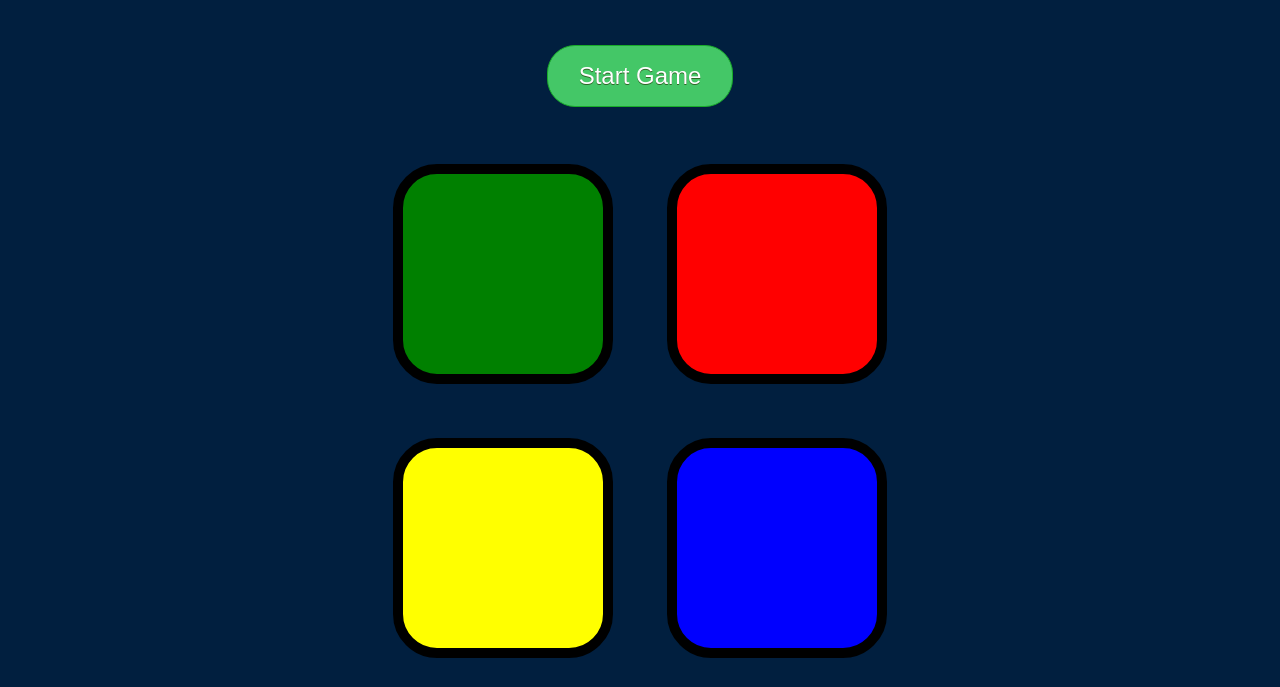
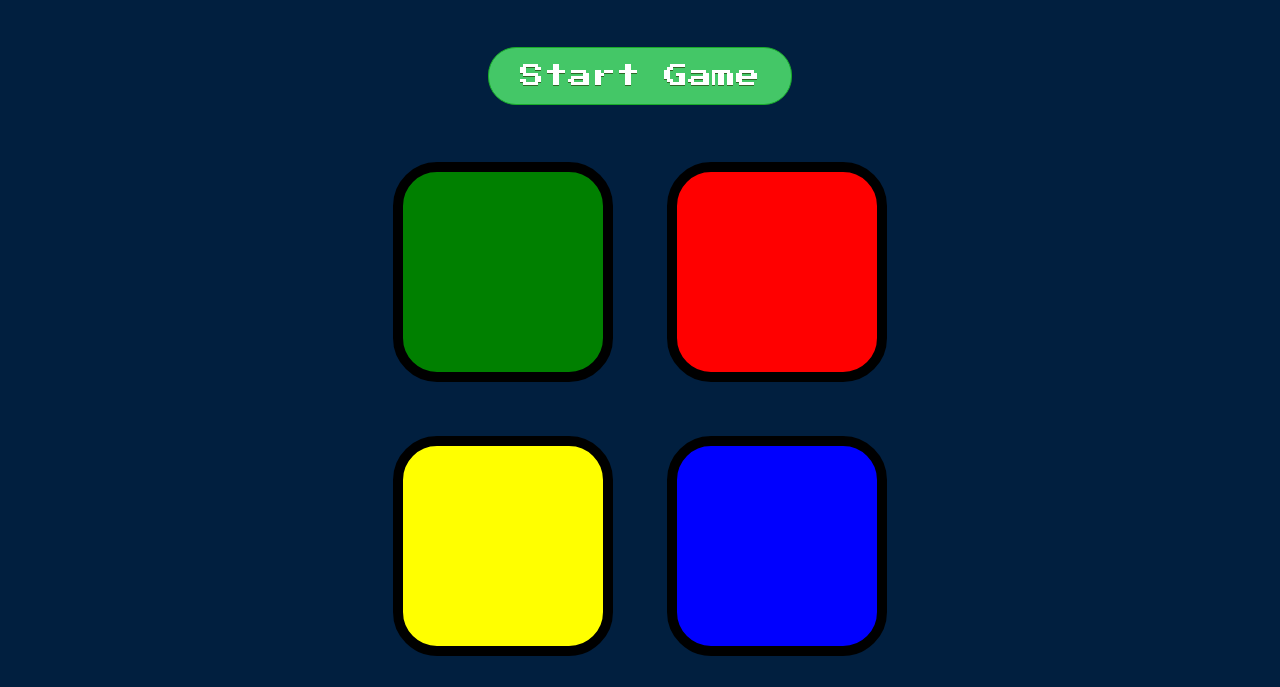
Before and after one commit to Mauricio-Ojeda/Simon-Game, a plain HTML site: page index.html in a window 1280 px wide. Shown: the part 113-800 px from the top of the page. Drawn offline with nearby package versions, Linux system fonts and the light colour scheme.

Commit message:
cambio en letra de myButton

```diff
--- a/styles.css
+++ b/styles.css
@@ -29,7 +29,7 @@ body {
 	display:inline-block;
 	cursor:pointer;
 	color:#ffffff;
-	font-family:Arial;
+	font-family:'Press Start 2P', cursive;
 	font-size:1.5rem;
 	padding:16px 31px;
 	text-decoration:none;
```
